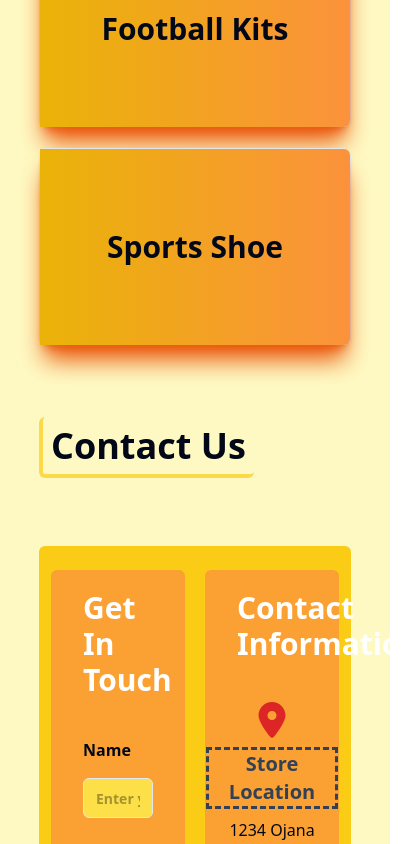
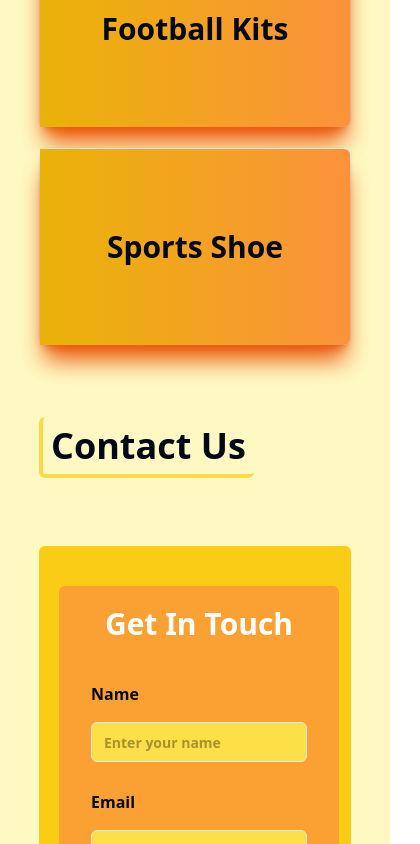
Before and after one commit to bandhandut19/bond-sports-frontend, a React (Vite) app: page / in a window 390 px wide. Shown: the part 1156-2000 px from the top of the page, 420 px wide, since content can reach past the window. Built offline with nearby package versions, Linux system fonts and the light colour scheme; no server answers.

Commit message:
fixed responsive issues of contact us form

```diff
--- a/src/components/ui/ContactForm.tsx
+++ b/src/components/ui/ContactForm.tsx
@@ -17,9 +17,9 @@ const ContactForm = () => {
   return (
     <div>
       <TopMarginSetter></TopMarginSetter>
-      <div className="grid grid-cols-2 gap-5 bg-yellow-400 py-6 px-3 rounded-md">
+      <div className="grid lg:grid-cols-2 lg:gap-5 gap-10 bg-yellow-400 lg:py-6 lg:px-3 py-10 px-5 rounded-md">
         <div className="bg-orange-400 bg-opacity-75 px-8 py-5 rounded-md">
-          <h1 className="text-3xl font-extrabold mb-10 text-white">
+          <h1 className="text-3xl lg:text-left text-center font-extrabold mb-10 text-white">
             Get In Touch
           </h1>
 
@@ -63,7 +63,7 @@ const ContactForm = () => {
           </form>
         </div>
         <div className="bg-orange-400 bg-opacity-75  px-8 py-5 rounded-md">
-          <h1 className="text-3xl text-right font-extrabold mb-10 text-white">
+          <h1 className="text-3xl lg:text-right text-center font-extrabold mb-10 text-white">
             Contact Information
           </h1>
           <div className="items-center justify-center flex gap-3 flex-col text-center">
```
